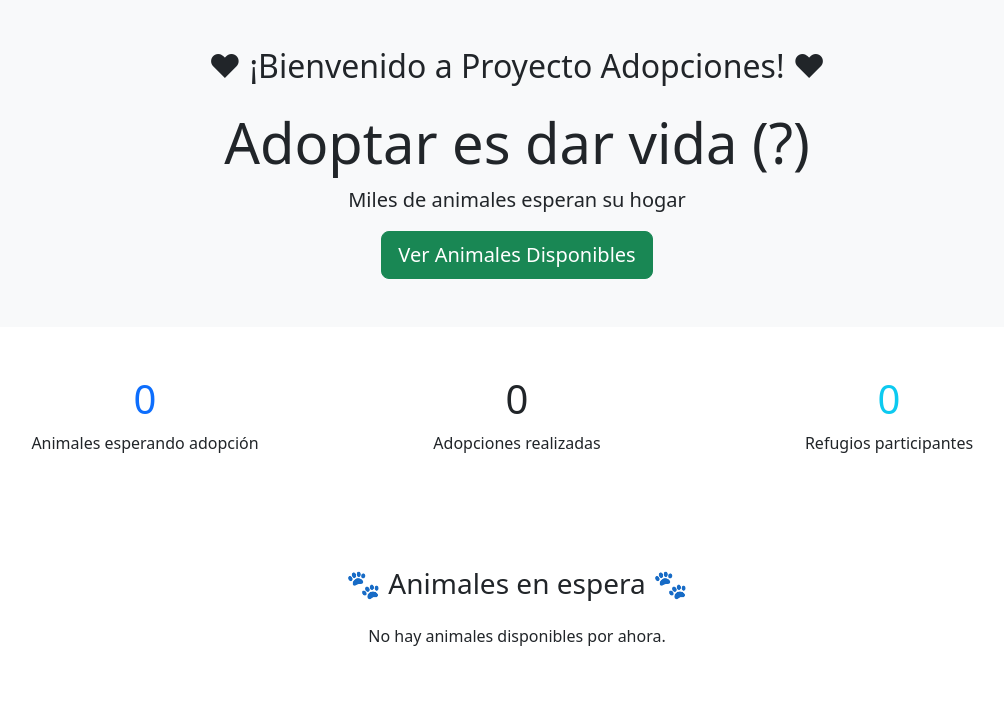
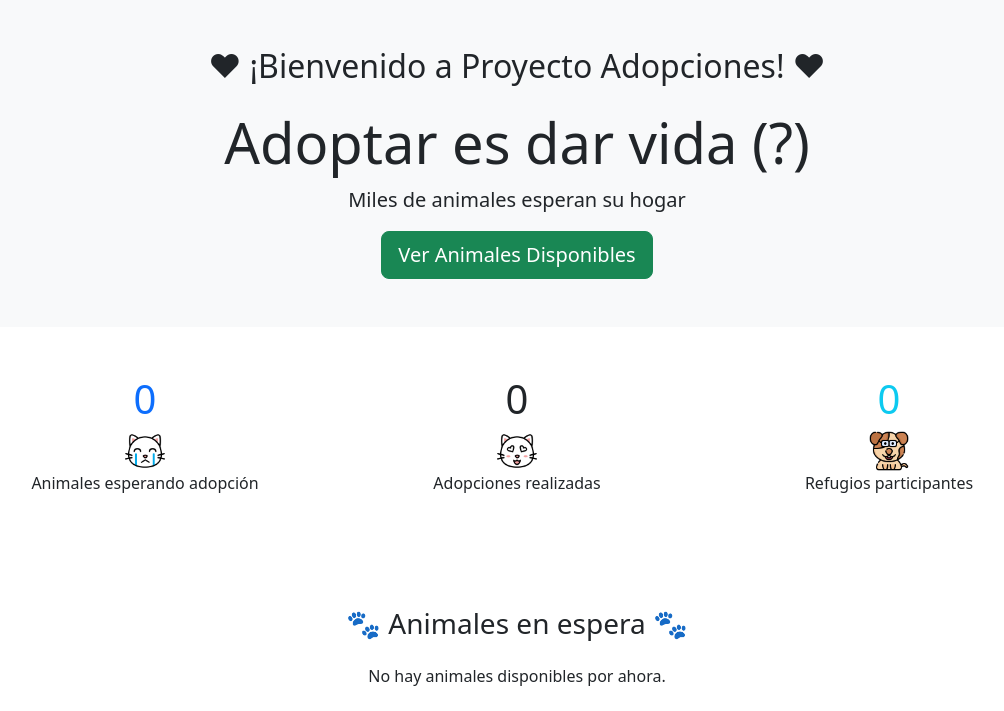
Before and after one commit to QueenMaggot/refugio, a Django app: page / in a window 1280 px wide. Shown: the part 91-802 px from the top of the page, without its empty margins (123-1127 px from the left). Run offline with Django 5.2, Linux system fonts and the light colour scheme; data that the repository does not hold is empty; some libraries are stand-ins or nearby versions.

Commit message:
mas cambios en iconos, inicio, FAQ, etc

```diff
--- a/src/templates/inicio.html
+++ b/src/templates/inicio.html
@@ -17,14 +17,17 @@
   <div class="row text-center">
     <div class="col-md-4">
       <h3 class="display-6 text-primary">{{ total_animales }}</h3>
-      <p>Animales esperando adopción</p>
+      <img src={% static "img/gato-triste.png" %} style="height: 40px">
+      <p> Animales esperando adopción</p>
     </div>
     <div class="col-md-4">
       <h3 class="display-6 text-sucess">{{ total_adopciones_aprobadas }}</h3>
+      <img src={% static "img/gato-love.png" %} style="height: 40px">
       <p>Adopciones realizadas</p>
     </div>
     <div class="col-md-4">
       <h3 class="display-6 text-info">{{ total_refugios }}</h3>
+      <img src={% static "img/perro-nerd.png" %} style="height: 40px">
       <p>Refugios participantes</p>
     </div>
   </div>
--- a/src/templates/quienes_somos.html
+++ b/src/templates/quienes_somos.html
@@ -14,7 +14,8 @@
     <div class="row">
       <div class="col-md-8 mx-auto">
         <p>
-          Somos una organización sin fines de lucro dedicada al rescate, cuidado y adopción responsable de perros y gatos en situación de abandono.
+          Somos un conjunto de organizaciones sin fines de lucro dedicada al rescate, cuidado y adopción responsable de perros y gatos en situación de abandono.
+          De momento somos un grupo de 7 refugios.
         </p>
         <p>
           Nuestro equipo está formado por voluntarios apasionados que trabajan día a día para brindar alimento, atención veterinaria y, sobre todo, cariño a cada animal que llega a nuestras puertas.
```
Also changed, not shown: src/static/img/016-cara-de-gato-5.png (added), src/static/img/017-cara-de-gato-6.png (added), src/static/img/018-cara-de-gato-7.png (added), src/static/img/020-cara-de-gato-9.png (added), src/static/img/023-cara-de-gato-12.png (added), src/static/img/024-cara-de-gato-13.png (added), src/static/img/027-amor.png (added), src/static/img/028-sonrisa.png (added), src/static/img/032-aturdido.png (added), src/static/img/033-aturdido-1.png (added), src/static/img/035-triste.png (added), src/static/img/gato-feliz.png (added), src/static/img/gato-feliz2.png (added), src/static/img/gato-triste.png (added), 1 more files.
